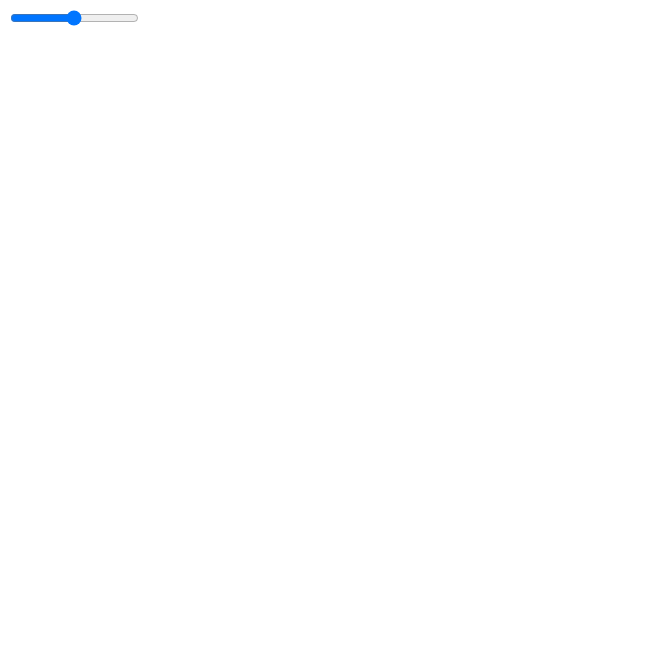
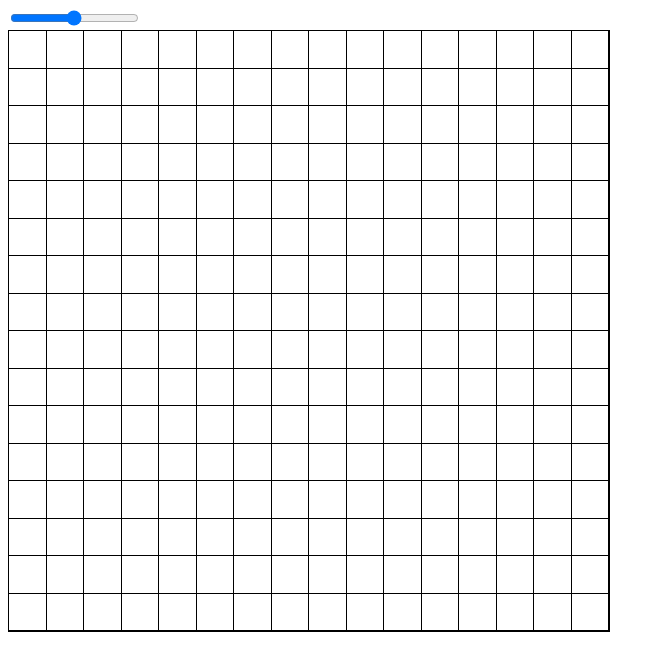
Before and after one commit to Syd00/etch-a-sketch, a plain HTML site: page index.html in a window 1280 px wide. Shown: the whole page, without its empty margins (0-665 px from the left). Drawn offline with Linux system fonts and the light colour scheme.

Commit message:
create grid

```diff
--- a/index.html
+++ b/index.html
@@ -4,6 +4,7 @@
     <meta charset="UTF-8">
     <meta name="viewport" content="width=device-width, initial-scale=1.0">
     <title>Etch-a-Sketch</title>
+    <link rel="stylesheet" href="style.css">
 </head>
 <body>
     <div id="container">
@@ -18,5 +19,7 @@
         </div>
 
     </div>
+
+    <script src="script.js"></script>
 </body>
 </html>
--- /dev/null
+++ b/script.js
@@ -0,0 +1,15 @@
+function createGrid() {
+    let size = 16;
+    let grid = document.querySelector('#grid');
+
+
+    for (let i = 0; i < (size*size); i++) {
+        let square = document.createElement('div');
+        let squareSize = document.querySelector('#grid').clientWidth / size;
+        square.style.width = squareSize-1 + 'px';
+        square.style.height = squareSize-1 + 'px';
+        square.classList.add ('gridSquare');
+        grid.appendChild(square);
+    }
+}
+createGrid();
--- /dev/null
+++ b/style.css
@@ -0,0 +1,12 @@
+#grid {
+    width: 600px;
+    height: 600px;
+    display: flex;
+    flex-wrap: wrap;
+    border: 1px solid black;
+}
+
+.gridSquare {
+    border-bottom: 1px solid black;
+    border-right: 1px solid black;
+}
```
